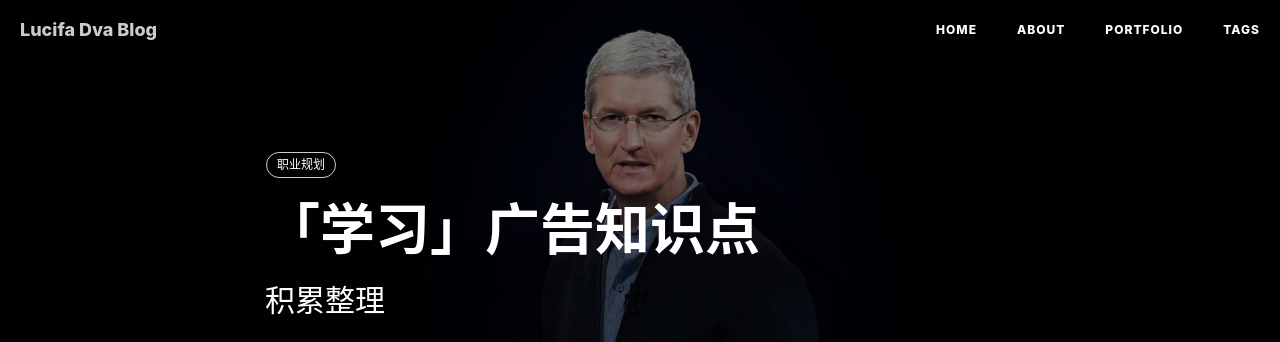
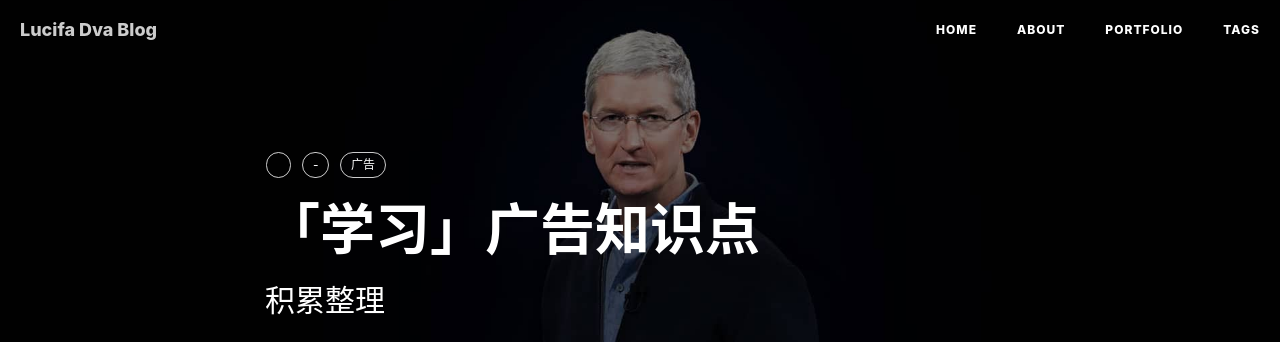
Before and after one commit to LucifaDva/lucifadva.github.com, a Jekyll site: the page built from _posts/2017-03-28-ad-knowledge-2017.markdown, in a window 1280 px wide and 1400 px high. Shown: the top 342 px of the window. Built offline with Jekyll 4.4.1, drawn with Linux system fonts in a browser that asks for light colours; nearby versions of some CDN libraries; comment, search, counter and statistics services are not loaded.

Commit message:
Update 2017-03-28-ad-knowledge-2017.markdown

```diff
--- a/_posts/2017-03-28-ad-knowledge-2017.markdown
+++ b/_posts/2017-03-28-ad-knowledge-2017.markdown
@@ -6,7 +6,7 @@ date:       2017-03-28 21:00:00
 author:     "Lucifa Dva"
 header-img: "img/post-bg-apple-event-2015.jpg"
 tags:
-    - 职业规划
+    - 广告
 ---
 
 
```
